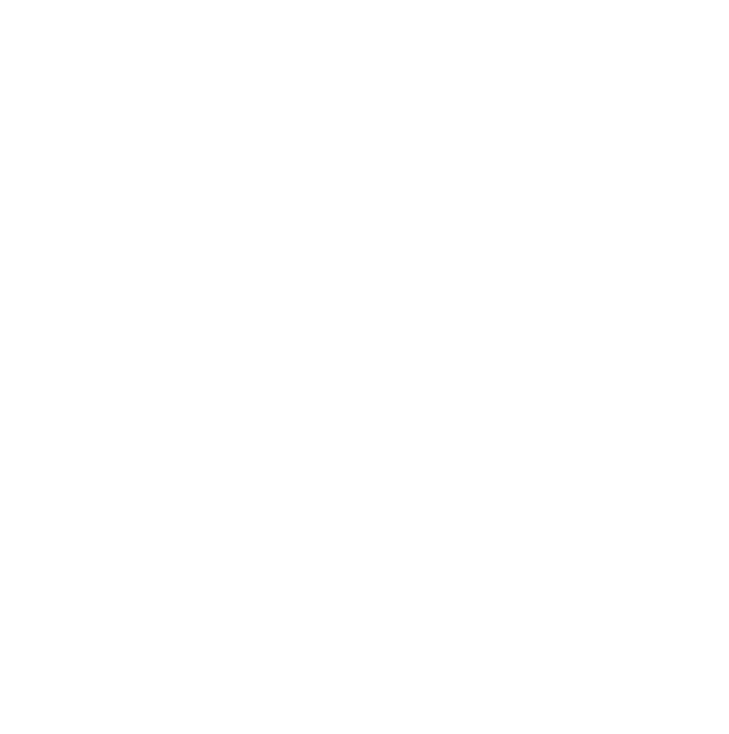
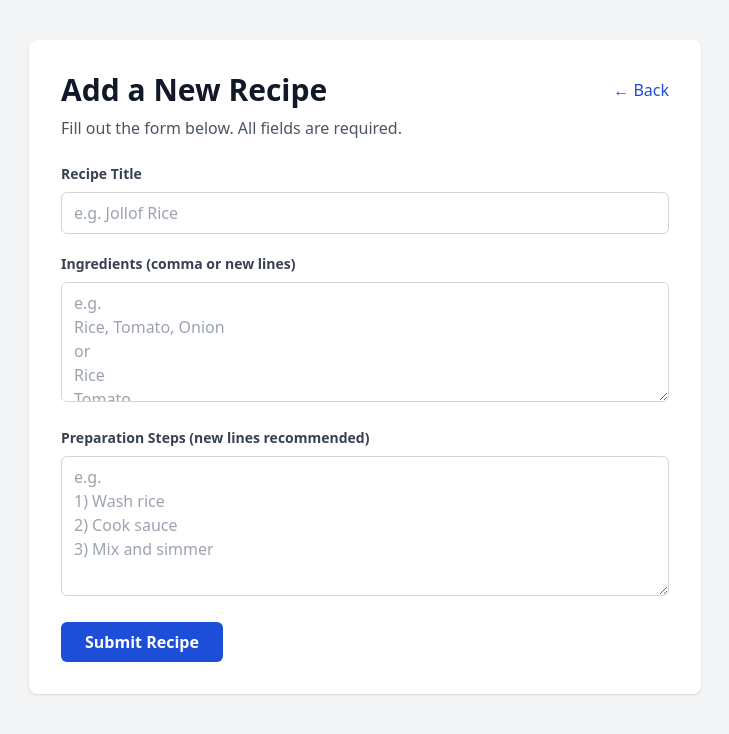
Before and after one commit to mayonorris/alx-fe-reactjs, a React app in the folder recipe-sharing-platform/: page /add in a window 1280 px wide. Before the commit this address had no page. Shown: the top 734 px of the page, without its empty margins (275-1004 px from the left). Built offline with nearby package versions, Linux system fonts and the light colour scheme; the HTML template or start-up script is replaced by a standard one.

Commit message:
Task 3: Add recipe form with validation and styling

```diff
--- a/recipe-sharing-platform/src/App.jsx
+++ b/recipe-sharing-platform/src/App.jsx
@@ -1,6 +1,7 @@
 import { BrowserRouter as Router, Routes, Route } from "react-router-dom";
 import HomePage from "./components/HomePage";
 import RecipeDetail from "./components/RecipeDetail";
+import AddRecipeForm from "./components/AddRecipeForm";
 
 function App() {
   return (
@@ -8,6 +9,7 @@
       <Routes>
         <Route path="/" element={<HomePage />} />
         <Route path="/recipe/:id" element={<RecipeDetail />} />
+        <Route path="/add" element={<AddRecipeForm />} />
       </Routes>
     </Router>
   );
--- /dev/null
+++ b/recipe-sharing-platform/src/components/AddRecipeForm.jsx
@@ -0,0 +1,123 @@
+import { useState } from "react";
+import { Link } from "react-router-dom";
+
+export default function AddRecipeForm() {
+  const [title, setTitle] = useState("");
+  const [ingredients, setIngredients] = useState("");
+  const [instructions, setInstructions] = useState("");
+
+  const [errors, setErrors] = useState({});
+
+  const validate = () => {
+    const newErrors = {};
+
+    if (!title.trim()) newErrors.title = "Title is required.";
+    if (!ingredients.trim()) newErrors.ingredients = "Ingredients are required.";
+    if (!instructions.trim()) newErrors.instructions = "Instructions are required.";
+
+    const ingredientList = ingredients
+      .split(/,|\n/)
+      .map((i) => i.trim())
+      .filter(Boolean);
+
+    if (ingredientList.length < 2) {
+      newErrors.ingredients = "Please provide at least 2 ingredients (comma or new line separated).";
+    }
+
+    return newErrors;
+  };
+
+  const handleSubmit = (e) => {
+    e.preventDefault();
+
+    const newErrors = validate();
+    setErrors(newErrors);
+
+    if (Object.keys(newErrors).length > 0) return;
+
+    alert("Recipe submitted successfully!");
+
+    // Reset form
+    setTitle("");
+    setIngredients("");
+    setInstructions("");
+    setErrors({});
+  };
+
+  return (
+    <div className="min-h-screen bg-gray-100 px-4 py-10">
+      <div className="max-w-2xl mx-auto bg-white rounded-lg shadow p-6 sm:p-8">
+        <div className="flex items-center justify-between gap-4">
+          <h1 className="text-2xl sm:text-3xl font-bold text-gray-900">Add a New Recipe</h1>
+          <Link to="/" className="text-blue-700 font-medium hover:underline">
+            ← Back
+          </Link>
+        </div>
+
+        <p className="text-gray-600 mt-2">
+          Fill out the form below. All fields are required.
+        </p>
+
+        <form onSubmit={handleSubmit} className="mt-6 space-y-5">
+          {/* Title */}
+          <div>
+            <label className="block text-sm font-semibold text-gray-700">Recipe Title</label>
+            <input
+              type="text"
+              className={`mt-2 w-full rounded-md border px-3 py-2 outline-none focus:ring-2 focus:ring-blue-500 ${
+                errors.title ? "border-red-500" : "border-gray-300"
+              }`}
+              placeholder="e.g. Jollof Rice"
+              value={title}
+              onChange={(e) => setTitle(e.target.value)}
+            />
+            {errors.title && <p className="text-red-600 text-sm mt-1">{errors.title}</p>}
+          </div>
+
+          {/* Ingredients */}
+          <div>
+            <label className="block text-sm font-semibold text-gray-700">
+              Ingredients (comma or new lines)
+            </label>
+            <textarea
+              className={`mt-2 w-full rounded-md border px-3 py-2 outline-none focus:ring-2 focus:ring-blue-500 min-h-[120px] ${
+                errors.ingredients ? "border-red-500" : "border-gray-300"
+              }`}
+              placeholder={`e.g.\nRice, Tomato, Onion\nor\nRice\nTomato\nOnion`}
+              value={ingredients}
+              onChange={(e) => setIngredients(e.target.value)}
+            />
+            {errors.ingredients && (
+              <p className="text-red-600 text-sm mt-1">{errors.ingredients}</p>
+            )}
+          </div>
+
+          {/* Instructions */}
+          <div>
+            <label className="block text-sm font-semibold text-gray-700">
+              Preparation Steps (new lines recommended)
+            </label>
+            <textarea
+              className={`mt-2 w-full rounded-md border px-3 py-2 outline-none focus:ring-2 focus:ring-blue-500 min-h-[140px] ${
+                errors.instructions ? "border-red-500" : "border-gray-300"
+              }`}
+              placeholder={`e.g.\n1) Wash rice\n2) Cook sauce\n3) Mix and simmer`}
+              value={instructions}
+              onChange={(e) => setInstructions(e.target.value)}
+            />
+            {errors.instructions && (
+              <p className="text-red-600 text-sm mt-1">{errors.instructions}</p>
+            )}
+          </div>
+
+          <button
+            type="submit"
+            className="w-full sm:w-auto bg-blue-700 text-white font-semibold px-6 py-2 rounded-md hover:bg-blue-800 transition"
+          >
+            Submit Recipe
+          </button>
+        </form>
+      </div>
+    </div>
+  );
+}
--- a/recipe-sharing-platform/src/components/HomePage.jsx
+++ b/recipe-sharing-platform/src/components/HomePage.jsx
@@ -2,40 +2,56 @@
 import { Link } from "react-router-dom";
 import recipesData from "../data.json";
 
-function HomePage() {
+export default function HomePage() {
   const [recipes, setRecipes] = useState([]);
 
   useEffect(() => {
+    // Load mock data when component mounts
     setRecipes(recipesData);
   }, []);
 
   return (
-    <div className="min-h-screen bg-gray-100 p-6">
-      <h1 className="text-3xl font-bold text-center mb-8">
-        Recipe Sharing Platform
-      </h1>
+    <div className="min-h-screen bg-gray-100 px-4 py-10">
+      <div className="max-w-6xl mx-auto">
 
-      <div className="grid gap-6 sm:grid-cols-1 md:grid-cols-2 lg:grid-cols-3">
-        {recipes.map((recipe) => (
-          <Link key={recipe.id} to={`/recipe/${recipe.id}`} className="block">
-            <div className="bg-white rounded-lg shadow-md hover:shadow-xl transition duration-300 transform hover:scale-105">
+        {/* Header Section */}
+        <div className="flex flex-col sm:flex-row sm:items-center sm:justify-between gap-4 mb-8">
+          <h1 className="text-3xl font-bold text-gray-900">
+            Recipe Sharing Platform
+          </h1>
+
+          <Link
+            to="/add"
+            className="inline-block bg-blue-700 text-white px-4 py-2 rounded-md hover:bg-blue-800 transition"
+          >
+            + Add Recipe
+          </Link>
+        </div>
+
+        {/* Recipe Grid */}
+        <div className="grid gap-6 sm:grid-cols-2 lg:grid-cols-3">
+          {recipes.map((recipe) => (
+            <Link
+              key={recipe.id}
+              to={`/recipe/${recipe.id}`}
+              className="bg-white rounded-lg shadow hover:shadow-lg transition p-4 block"
+            >
               <img
                 src={recipe.image}
                 alt={recipe.title}
-                className="w-full h-48 object-cover rounded-t-lg"
+                className="w-full h-48 object-cover rounded-md mb-4"
               />
+              <h2 className="text-xl font-semibold text-gray-800">
+                {recipe.title}
+              </h2>
+              <p className="text-gray-600 mt-2">
+                {recipe.summary}
+              </p>
+            </Link>
+          ))}
+        </div>
 
-              <div className="p-4">
-                <h2 className="text-xl font-semibold mb-2">{recipe.title}</h2>
-                <p className="text-gray-600">{recipe.summary}</p>
-                <p className="mt-3 text-blue-700 font-medium">View details →</p>
-              </div>
-            </div>
-          </Link>
-        ))}
       </div>
     </div>
   );
 }
-
-export default HomePage;
--- a/recipe-sharing-platform/src/data.json
+++ b/recipe-sharing-platform/src/data.json
@@ -5,26 +5,14 @@
     "summary": "A classic Italian pasta dish with eggs, cheese, bacon, and black pepper.",
     "image": "https://via.placeholder.com/600x400",
     "ingredients": ["Spaghetti", "Eggs", "Parmesan", "Bacon", "Black pepper"],
-    "instructions": [
-      "Boil the spaghetti until al dente.",
-      "Cook bacon until crispy.",
-      "Mix eggs and parmesan in a bowl.",
-      "Combine pasta with bacon, remove from heat.",
-      "Stir in egg mixture quickly and serve."
-    ]
+    "instructions": ["Boil pasta.", "Cook bacon.", "Mix eggs + cheese.", "Combine all and serve."]
   },
   {
     "id": 2,
     "title": "Chicken Tikka Masala",
-    "summary": "Chunks of grilled chicken cooked in a creamy tomato-based sauce.",
+    "summary": "Chunks of grilled chicken cooked in a creamy tomato gravy.",
     "image": "https://via.placeholder.com/600x400",
-    "ingredients": ["Chicken", "Yogurt", "Tomato sauce", "Cream", "Spices"],
-    "instructions": [
-      "Marinate chicken in yogurt and spices.",
-      "Grill or pan-fry chicken until cooked.",
-      "Simmer tomato sauce with spices.",
-      "Add cream and chicken to sauce.",
-      "Serve with rice or naan."
-    ]
+    "ingredients": ["Chicken", "Yogurt", "Tomato sauce", "Spices", "Cream"],
+    "instructions": ["Marinate chicken.", "Grill chicken.", "Cook sauce.", "Mix and simmer."]
   }
 ]
```
